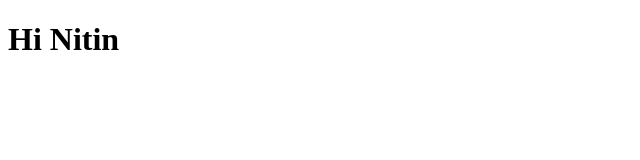
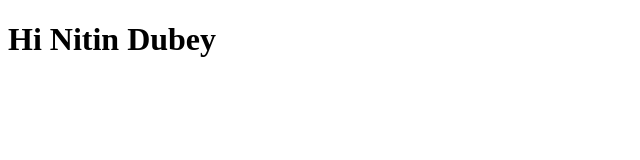
Before and after one commit to NITIN00DUBEY/git-project, a plain HTML site: page index.html in a window 1280 px wide. Shown: the whole page, without its empty margins (0-640 px from the left). Drawn offline with Linux system fonts and the light colour scheme.

Commit message:
Cahnge dubey

```diff
--- a/index.html
+++ b/index.html
@@ -6,6 +6,6 @@
     <title>Git</title>
 </head>
 <body>
-    <h1>Hi Nitin</h1>
+    <h1>Hi Nitin Dubey</h1>
 </body>
 </html>
```
